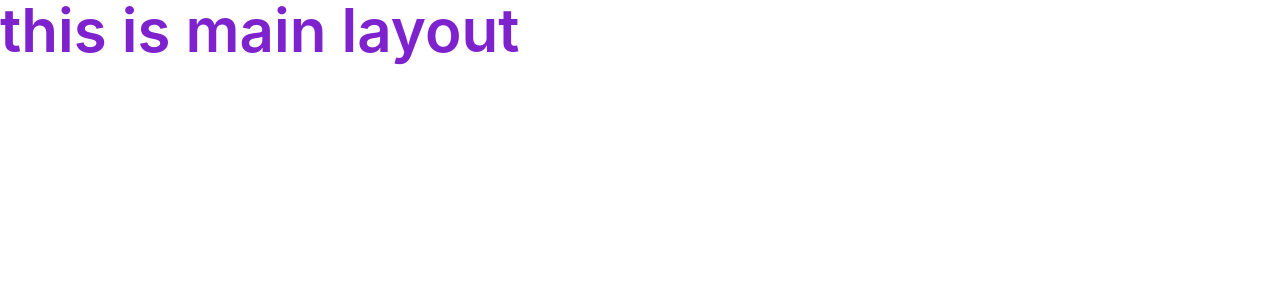
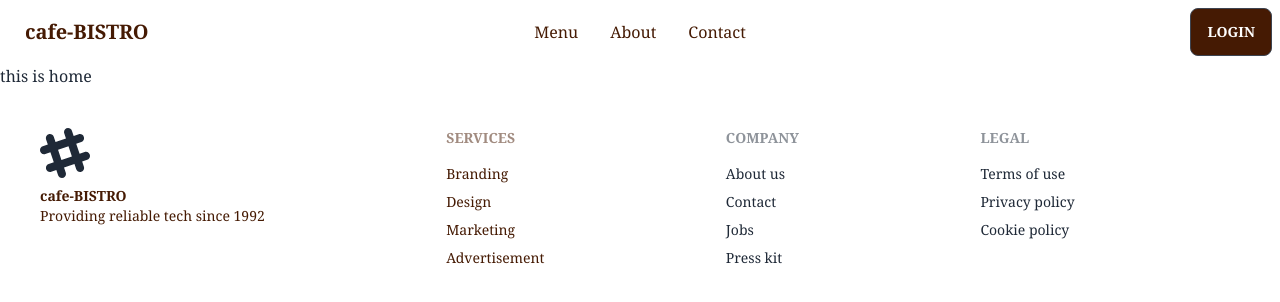
Before and after one commit to gaznafis007/cafe-bistro-client, a React (Create React App) app: page / in a window 1280 px wide. Shown: the top 302 px of the page. Built offline with nearby package versions, Linux system fonts and the light colour scheme.

Commit message:
nav and footer added

```diff
--- a/src/layout/Main.js
+++ b/src/layout/Main.js
@@ -1,11 +1,14 @@
 import React from "react";
+import { Outlet } from "react-router-dom";
+import Footer from "../shared/Footer/Footer";
+import Navbar from "../shared/Navbar/Navbar";
 
 const Main = () => {
   return (
-    <div>
-      <p className="text-6xl font-semibold text-purple-700">
-        this is main layout
-      </p>
+    <div className="font-serif">
+      <Navbar />
+      <Outlet />
+      <Footer />
     </div>
   );
 };
--- /dev/null
+++ b/src/pages/Home/Home.js
@@ -0,0 +1,7 @@
+import React from "react";
+
+const Home = () => {
+  return <div>this is home</div>;
+};
+
+export default Home;
--- /dev/null
+++ b/src/shared/Footer/Footer.js
@@ -0,0 +1,70 @@
+import React from "react";
+
+const Footer = () => {
+  return (
+    <footer className="footer p-10 text-base-content">
+      <div>
+        <svg
+          width="50"
+          height="50"
+          viewBox="0 0 24 24"
+          xmlns="http://www.w3.org/2000/svg"
+          fillRule="evenodd"
+          clipRule="evenodd"
+          className="fill-current"
+        >
+          <path d="M22.672 15.226l-2.432.811.841 2.515c.33 1.019-.209 2.127-1.23 2.456-1.15.325-2.148-.321-2.463-1.226l-.84-2.518-5.013 1.677.84 2.517c.391 1.203-.434 2.542-1.831 2.542-.88 0-1.601-.564-1.86-1.314l-.842-2.516-2.431.809c-1.135.328-2.145-.317-2.463-1.229-.329-1.018.211-2.127 1.231-2.456l2.432-.809-1.621-4.823-2.432.808c-1.355.384-2.558-.59-2.558-1.839 0-.817.509-1.582 1.327-1.846l2.433-.809-.842-2.515c-.33-1.02.211-2.129 1.232-2.458 1.02-.329 2.13.209 2.461 1.229l.842 2.515 5.011-1.677-.839-2.517c-.403-1.238.484-2.553 1.843-2.553.819 0 1.585.509 1.85 1.326l.841 2.517 2.431-.81c1.02-.33 2.131.211 2.461 1.229.332 1.018-.21 2.126-1.23 2.456l-2.433.809 1.622 4.823 2.433-.809c1.242-.401 2.557.484 2.557 1.838 0 .819-.51 1.583-1.328 1.847m-8.992-6.428l-5.01 1.675 1.619 4.828 5.011-1.674-1.62-4.829z"></path>
+        </svg>
+        <p className="text-amber-950">
+          <span className="font-semibold">cafe-BISTRO</span>
+          <br />
+          Providing reliable tech since 1992
+        </p>
+      </div>
+      <div className="text-amber-950">
+        <span className="footer-title">Services</span>
+        <a href="/" className="link link-hover">
+          Branding
+        </a>
+        <a href="/" className="link link-hover">
+          Design
+        </a>
+        <a href="/" className="link link-hover">
+          Marketing
+        </a>
+        <a href="/" className="link link-hover">
+          Advertisement
+        </a>
+      </div>
+      <div>
+        <span className="footer-title">Company</span>
+        <a href="/" className="link link-hover">
+          About us
+        </a>
+        <a href="/" className="link link-hover">
+          Contact
+        </a>
+        <a href="/" className="link link-hover">
+          Jobs
+        </a>
+        <a href="/" className="link link-hover">
+          Press kit
+        </a>
+      </div>
+      <div>
+        <span className="footer-title">Legal</span>
+        <a href="/" className="link link-hover">
+          Terms of use
+        </a>
+        <a href="/" className="link link-hover">
+          Privacy policy
+        </a>
+        <a href="/" className="link link-hover">
+          Cookie policy
+        </a>
+      </div>
+    </footer>
+  );
+};
+
+export default Footer;
--- /dev/null
+++ b/src/shared/Navbar/Navbar.js
@@ -0,0 +1,60 @@
+import React from "react";
+import { Link } from "react-router-dom";
+
+const Navbar = () => {
+  const items = (
+    <>
+      <li>
+        <Link to="/">Menu</Link>
+        <Link to="/">About</Link>
+        <Link to="/">Contact</Link>
+      </li>
+    </>
+  );
+  return (
+    <div className="navbar bg-base-100">
+      <div className="navbar-start">
+        <div className="dropdown">
+          <label tabIndex={0} className="btn btn-ghost lg:hidden">
+            <svg
+              xmlns="http://www.w3.org/2000/svg"
+              className="h-5 w-5"
+              fill="none"
+              viewBox="0 0 24 24"
+              stroke="currentColor"
+            >
+              <path
+                strokeLinecap="round"
+                strokeLinejoin="round"
+                strokeWidth="2"
+                d="M4 6h16M4 12h8m-8 6h16"
+              />
+            </svg>
+          </label>
+          <ul
+            tabIndex={0}
+            className="menu menu-compact dropdown-content mt-3 p-2 text-amber-950 shadow bg-base-100 rounded-box w-52"
+          >
+            {items}
+          </ul>
+        </div>
+        <Link
+          to="/"
+          className="btn btn-ghost text-amber-950 normal-case text-xl"
+        >
+          cafe-BISTRO
+        </Link>
+      </div>
+      <div className="navbar-center hidden lg:flex">
+        <ul className="menu menu-horizontal px-1 text-amber-950">{items}</ul>
+      </div>
+      <div className="navbar-end">
+        <Link to="/" className="btn bg-amber-950">
+          Login
+        </Link>
+      </div>
+    </div>
+  );
+};
+
+export default Navbar;
```
Also changed, not shown: src/routes/router.js (+8 -0 lines).
